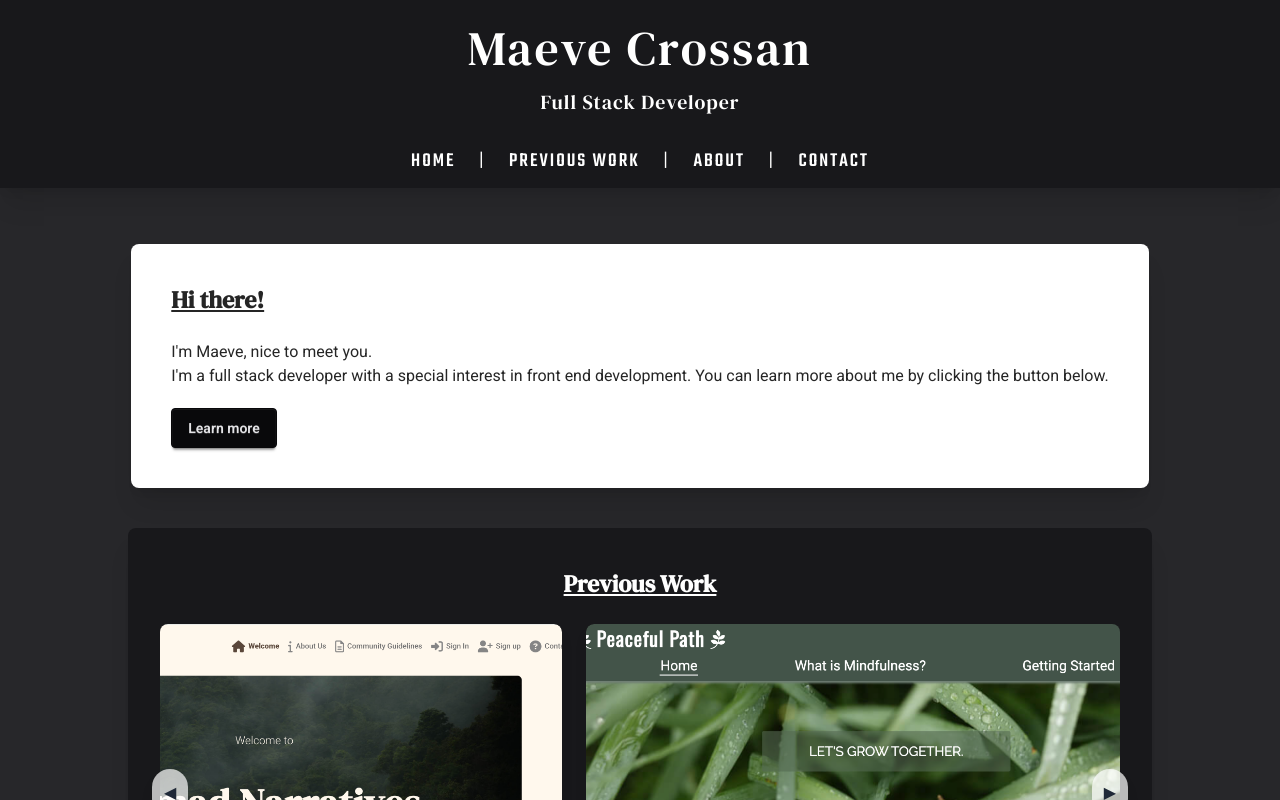
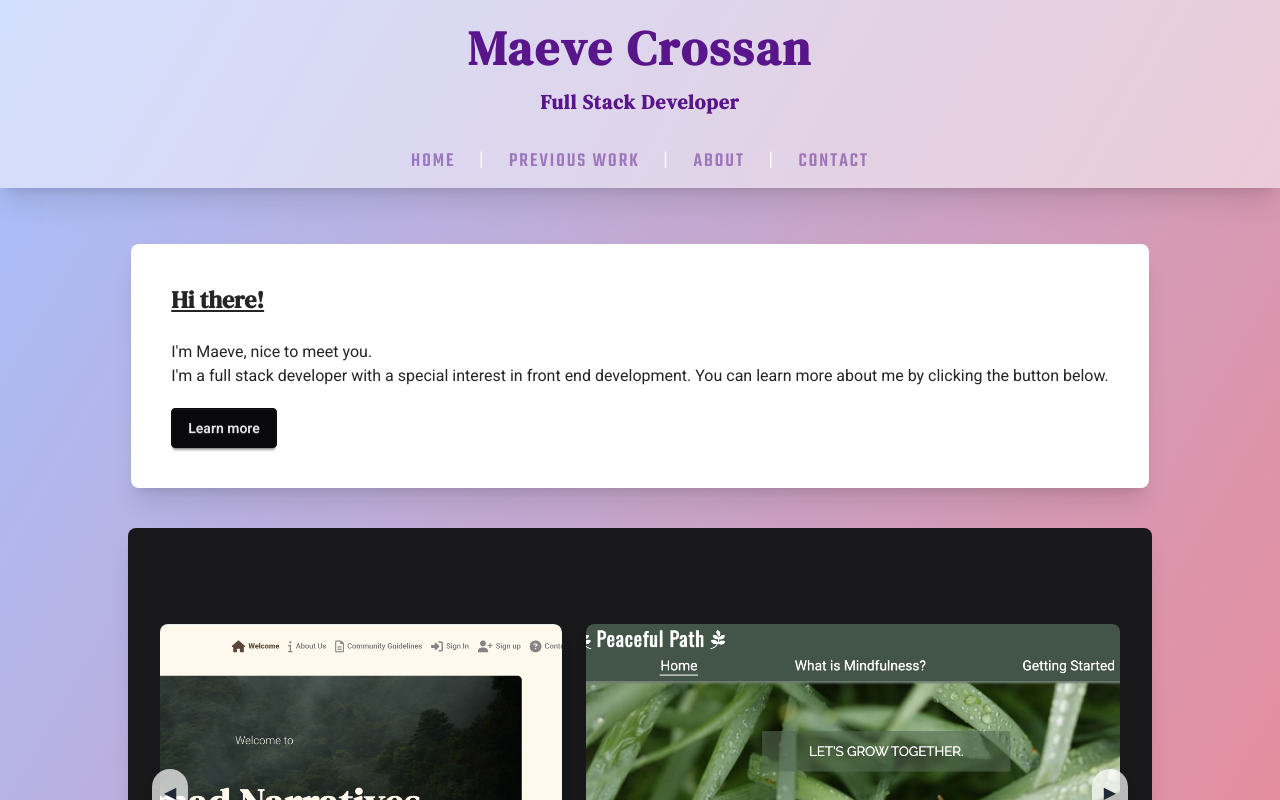
Before and after one commit to maevecrossan/my-portfolio, a Next.js app: page / in a window 1280 px wide. Shown: the top 800 px of the page. Built offline with nearby package versions, Linux system fonts and the light colour scheme.

Commit message:
Update bg colours to pink-blue gradient. Update navbar text colours.

```diff
--- a/src/app/globals.css
+++ b/src/app/globals.css
@@ -1,6 +1,7 @@
 @import "tailwindcss";
 @plugin "daisyui";
 
+/*
 :root {
     --background: #ffffff;
     --foreground: #171717;
@@ -11,7 +12,7 @@
     --color-foreground: var(--foreground);
     --font-sans: var(--font-geist-sans);
     --font-mono: var(--font-geist-mono);
-}
+} */
 
 /* @media (prefers-color-scheme: dark) {
     :root {
@@ -21,9 +22,8 @@
 } */
 
 body {
-    background-color: var(--color-zinc-800);
+    background-image: linear-gradient(120deg, #a6c0fe 0%, #f68084 100%);
     font-family: var(--font-roboto), sans-serif;
-    color: white;
 }
 
 .font-dmserif {
--- a/src/components/Footer.js
+++ b/src/components/Footer.js
@@ -3,8 +3,8 @@ import Link from "next/link";
 
 export default function Footer() {
     return (
-        <footer className="bg-ny-pink mt-8">
-            <div className="flex flex-col items-center shadow-inner px-4 py-6 bg-zinc-900 space-y-4">
+        <footer className="bg-white/50 mt-8">
+            <div className="flex flex-col items-center shadow-inner px-4 py-6 space-y-4">
                 {/* Stacked Nav Links */}
                 <div className="flex flex-col items-center space-y-2">
                     <Link href="/" className="font-teko items-center text-xl tracking-widest">Homepage</Link>
--- a/src/components/Navbar.js
+++ b/src/components/Navbar.js
@@ -4,7 +4,7 @@ import React from "react";
 
 export default function Navbar() {
     return (
-        <nav className="bg-zinc-900 shadow-xl">
+        <nav className="bg-white/50 shadow-xl">
             <div className="flex flex-col items-center px-4 py-2">
                 {/* Top row: burger + logo (mobile), just logo (desktop) */}
                 <div className="flex w-full items-center justify-between md:justify-center">
@@ -33,7 +33,7 @@ export default function Navbar() {
                             </div>
                             <ul
                                 tabIndex={0}
-                                className="menu menu-sm dropdown-content mt-3 z-[1] w-52 rounded-box bg-zinc-700 p-2 shadow uppercase font-teko font-medium"
+                                className="menu menu-sm dropdown-content mt-3 z-[1] w-52 rounded-box p-2 shadow uppercase font-teko font-medium"
                             >
                                 <li>
                                     <Link
@@ -72,11 +72,11 @@ export default function Navbar() {
                     </div>
 
                     {/* Logo */}
-                    <div className="font-dmserif">
-                        <h1 className="mx-3 mt-4 text-5xl tracking-wider">
+                    <div className="font-dmserif text-purple-900">
+                        <h1 className="mx-3 mt-4 text-5xl tracking-wider font-bold">
                             <Link href="/">Maeve Crossan</Link>
                         </h1>
-                        <h2 className="mx-3 my-4 text-xl tracking-wider text-center">
+                        <h2 className="mx-3 my-4 text-xl tracking-wider text-center font-semibold text-purple-900">
                             Full Stack Developer
                         </h2>
                     </div>
@@ -85,8 +85,8 @@ export default function Navbar() {
                 </div>
 
                 {/* Nav links: visible only on md+ screens */}
-                <div className="mt-4 mb-1 hidden md:flex items-center text-xl uppercase tracking-widest font-teko whitespace-nowrap text-white font-medium">
-                    <div className="flex gap-6 items-center">
+                <div className="mt-4 mb-1 hidden md:flex items-center text-xl uppercase tracking-widest font-teko whitespace-nowrap text-purple-900 font-medium">
+                    <div className="flex gap-6 items-center text-purple-900">
                         {[
                             { href: "/", label: "Home" },
                             { href: "/previous-work", label: "Previous Work" },
@@ -97,11 +97,11 @@ export default function Navbar() {
                                 <div className="group relative w-max">
                                     <Link
                                         href={link.href}
-                                        className="text-white"
+                                        className="text-purple-900/50 hover:text-purple-900 transition-colors duration-300"
                                     >
                                         <span>{link.label}</span>
-                                        <span className="absolute -bottom-1 left-1/2 w-0 h-0.5 bg-white transition-all duration-300 group-hover:w-3/6" />
-                                        <span className="absolute -bottom-1 right-1/2 w-0 h-0.5 bg-white transition-all duration-300 group-hover:w-3/6" />
+                                        <span className="absolute -bottom-1 left-1/2 w-0 h-0.5 bg-purple-900 transition-all duration-300 group-hover:w-3/6" />
+                                        <span className="absolute -bottom-1 right-1/2 w-0 h-0.5 bg-purple-900 transition-all duration-300 group-hover:w-3/6" />
                                     </Link>
                                 </div>
                                 {index < 3 && (
```
